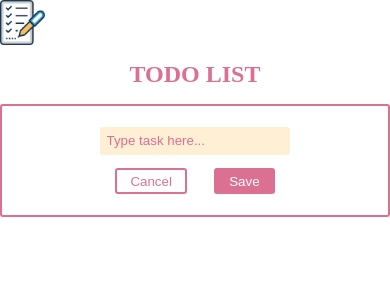
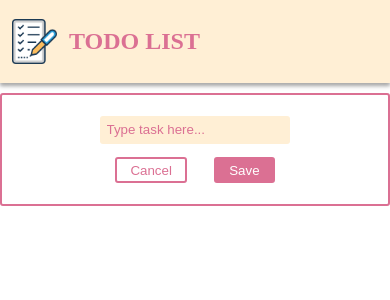
Before and after one commit to analiseburtet/todolist-App, a React Native app: screen / in a window 390 px wide. Shown: the top 300 px of the page. Built offline with nearby package versions, Linux system fonts and the light colour scheme.

Commit message:
finalizar UI do componente header.

```diff
--- a/App.js
+++ b/App.js
@@ -1,5 +1,5 @@
 import React from 'react';
-import { Container } from './src/components/MyComponents'
+import { Container } from './src/components/ComponentsLib'
 import Header from './src/components/Header'
 import Modal from './src/components/Modal'
 
--- a/src/components/MyComponents.js
+++ b/src/components/ComponentsLib.js
@@ -15,6 +15,15 @@ export const Button = styled.button`
 
 export const Container = styled.div`
   text-align: center;
+  ${props => props.row && css`
+    display: flex;
+    justify-content: flex-start;
+    align-items: center;
+    padding: 12px;
+    background: papayawhip;
+    margin-bottom: 10px;
+    box-shadow: 0 3px 5px 0 rgba(0,0,0,0.2),0 3px 3px 0 rgba(0,0,0,0.19);
+  `}
   ${props => props.modal && css`
     border: 2px solid palevioletred;
     color: white;
@@ -36,4 +45,5 @@ export const Title = styled.h1`
   font-size: 1.5em;
   text-align: center;
   color: palevioletred;
+  padding-left: 12px;
 `;
--- a/src/components/Header.js
+++ b/src/components/Header.js
@@ -1,16 +1,17 @@
 import React from 'react'
 import { Image, StyleSheet } from 'react-native'
-import { Container, Title, LogoImage } from './MyComponents'
+import { Container, Title, LogoImage } from './ComponentsLib'
 
 const Header = () => {
     return (
-        <Container>
+        <Container row>
             <Image
                 style={styles.logo}
                 source={require('../../assets/logo.png')}
             />
             <Title>TODO LIST</Title>
         </Container>
+
     )
 }
 
--- a/src/components/Modal.js
+++ b/src/components/Modal.js
@@ -1,5 +1,5 @@
 import React from 'react';
-import { Button, Container, Input } from './MyComponents'
+import { Button, Container, Input } from './ComponentsLib'
 
 const Modal = () => {
     return (
```
